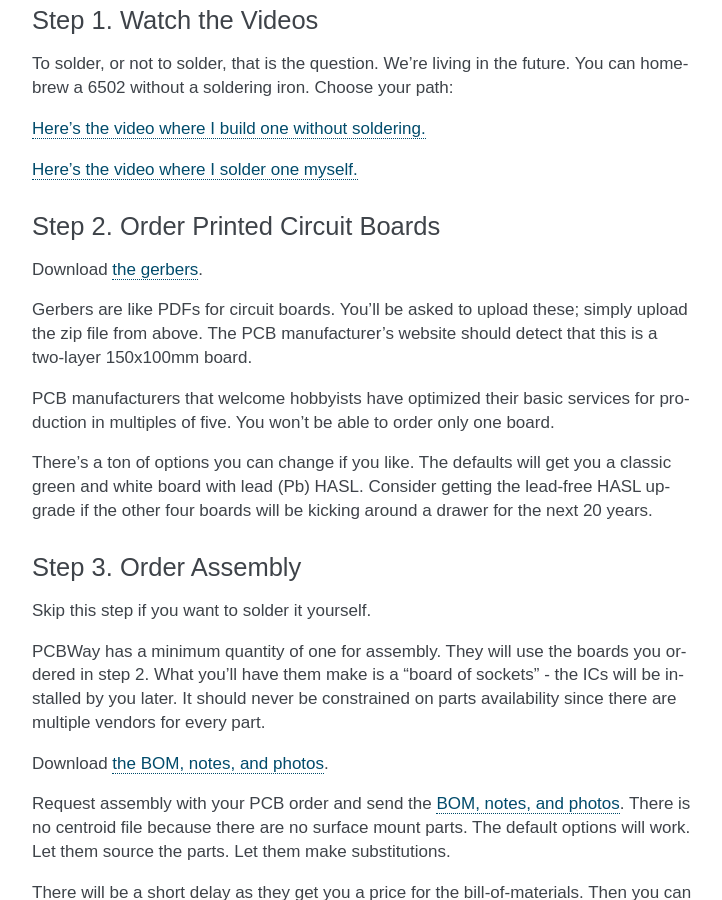
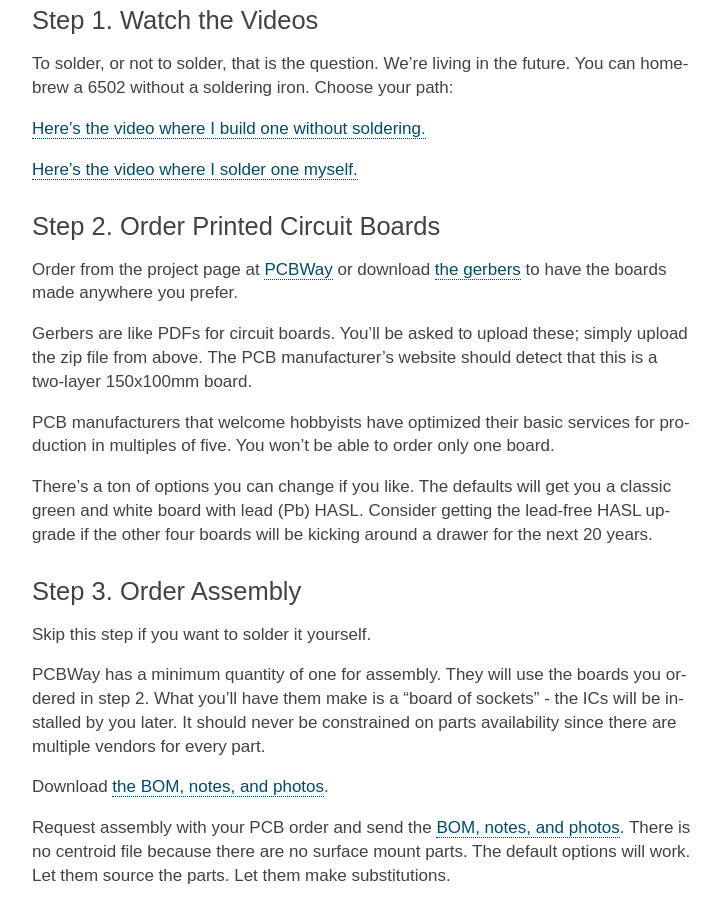
Before and after one commit to picocomputer/picocomputer.github.io, a Sphinx documentation site: the page built from docs/source/hardware.rst, in a window 1280 px wide and 900 px high, scrolled down 854 px. Shown: the whole window, without its empty margins (388-1110 px from the left). Built offline with Sphinx 7.4.7, drawn with Linux system fonts in a browser that asks for light colours.

Commit message:
add pcbway link

```diff
--- a/docs/source/hardware.rst
+++ b/docs/source/hardware.rst
@@ -38,7 +38,7 @@
 Step 2. Order Printed Circuit Boards
 ====================================
 
-Download `the gerbers <_static/rp6502-reva-gerbers.zip>`_.
+Order from the project page at `PCBWay <https://www.pcbway.com/project/shareproject/Picocomputer_6502_RP6502_03a79f88.html>`_ or download `the gerbers <_static/rp6502-reva-gerbers.zip>`_ to have the boards made anywhere you prefer.
 
 Gerbers are like PDFs for circuit boards. You'll be asked to upload these; simply upload the zip file from above. The PCB manufacturer's website should detect that this is a two-layer 150x100mm board.
 
--- a/docs/source/ria.rst
+++ b/docs/source/ria.rst
@@ -235,7 +235,7 @@
       | 4 - FORWARD
 
 
-1. Pico Information Exchange (PIX)
+3. Pico Information Exchange (PIX)
 ==================================
 
 The limited numbers of GPIO pins on the Raspberry Pi Pico required creating a new bus for high bandwidth devices like video systems. This is an addressable broadcast system which any number of devices can listen to.
```
